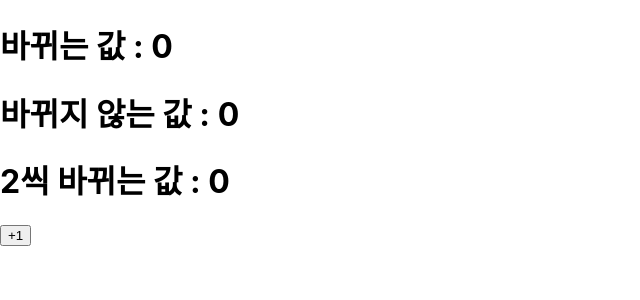
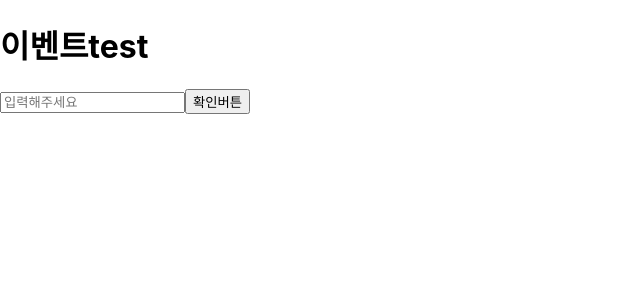
Before and after one commit to kimdohui/-, a React (Create React App) app: page / in a window 1280 px wide. Shown: the top 300 px of the page, without its empty margins (0-640 px from the left). Built offline with nearby package versions, Linux system fonts and the light colour scheme.

Commit message:
OnChange이벤트

```diff
--- a/src/App.js
+++ b/src/App.js
@@ -1,8 +1,8 @@
 import React from "react";
-import Counter from "./Counter";
+import EventPractice from "./EventPractice";
 
 const App = () => {
-  return <Counter />;
+  return <EventPractice />;
 };
 
 export default App;
--- /dev/null
+++ b/src/EventPractice.js
@@ -0,0 +1,39 @@
+import React, { Component } from "react";
+
+class EventPractice extends Component {
+  state = {
+    message: ""
+  };
+
+  render() {
+    return (
+      <div>
+        <h1>이벤트test</h1>
+        <input
+          type="text"
+          name="message"
+          placeholder="입력해주세요"
+          value={this.state.message}
+          onChange={e => {
+            this.setState({
+              message: e.target.value
+            });
+          }}
+        />
+
+        <button
+          onClick={() => {
+            alert(this.state.message);
+            this.setState({
+              message: ""
+            });
+          }}
+        >
+          확인버튼
+        </button>
+      </div>
+    );
+  }
+}
+
+export default EventPractice;
```
Also changed, not shown: src/Say.js (added, +44 -0 lines).
